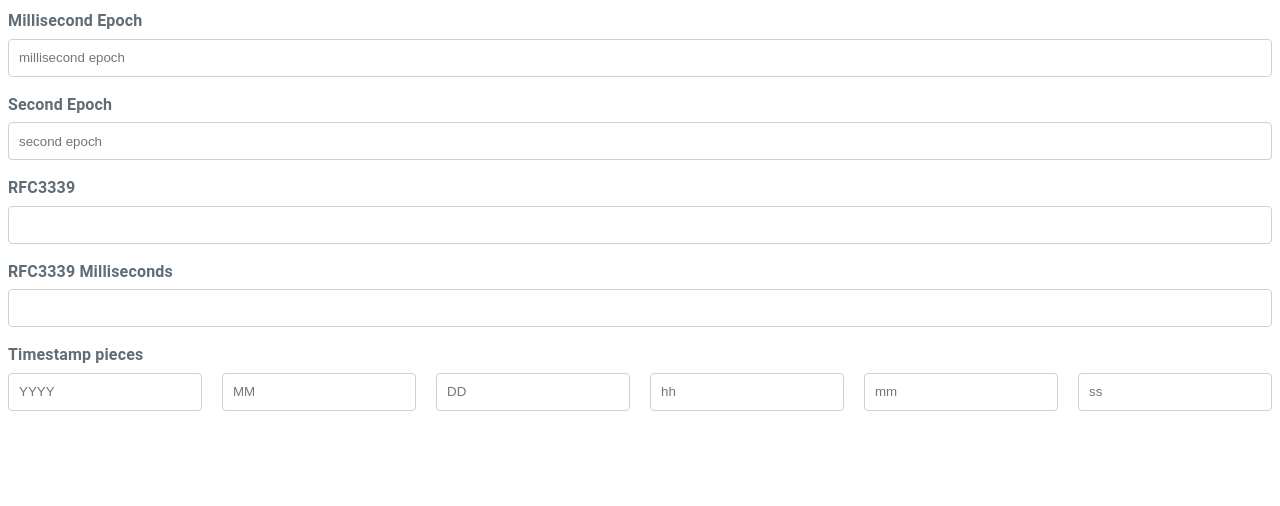
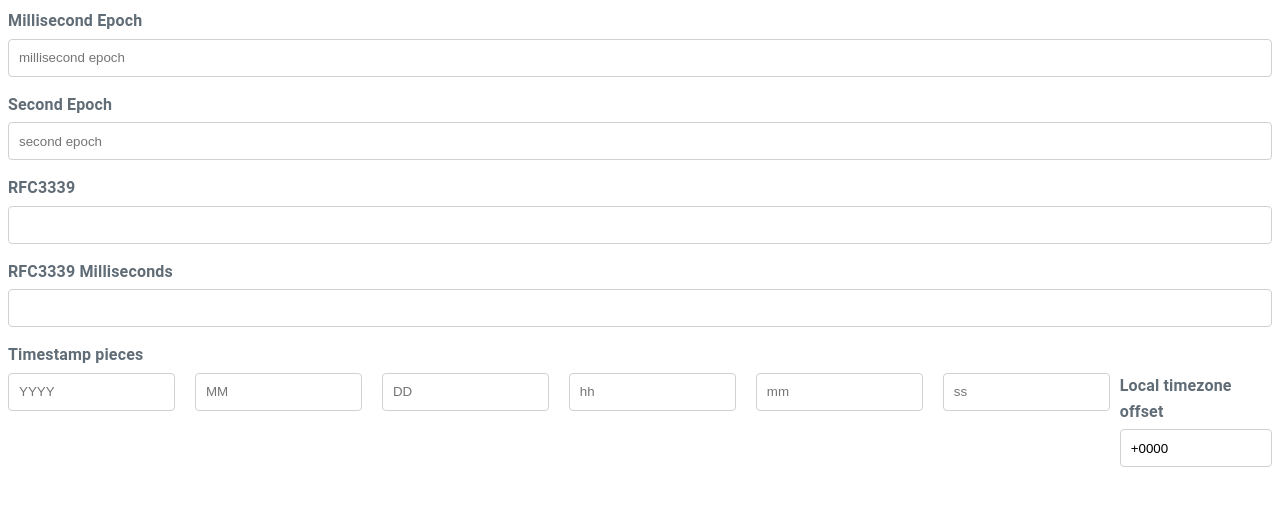
Before and after one commit to ifo/timely, a plain HTML site: page index.html in a window 1280 px wide. Drawn offline with nearby package versions, Linux system fonts and the light colour scheme.

Commit message:
Add local utc offset

```diff
--- a/index.html
+++ b/index.html
@@ -28,6 +28,10 @@
   <div class="row">
     <div class="column">
       <label>RFC3339</label>
+    </div>
+  </div>
+  <div class="row">
+    <div class="column">
       <input type="text" id="rfc3339" />
     </div>
   </div>
@@ -35,6 +39,10 @@
   <div class="row">
     <div class="column">
       <label>RFC3339 Milliseconds</label>
+    </div>
+  </div>
+  <div class="row">
+    <div class="column">
       <input type="text" id="rfc3339milli" />
     </div>
   </div>
@@ -63,6 +71,12 @@
     <div class="column">
       <input type="text" placeholder="ss" id="second" />
     </div>
+
+  <div class="row">
+    <div class="column">
+      <label>Local timezone offset</label>
+      <input type="text" id="timezone" />
+    </div>
   </div>
 
 </body>
@@ -83,7 +97,10 @@
       this.arr = [this.year, this.month, this.day, this.hour, this.minute, this.second];
     }
     , timeElements = [milliEpoch, secondEpoch, rfc3339, rfc3339milli, parts]
+    , timezoneDiv = document.getElementById("timezone")
     ;
+
+  timezoneDiv.value = moment().format("ZZ");
 
   milliEpoch.set = function(time) { this.elem.value = moment(time).valueOf(); };
   secondEpoch.set = function(time) { this.elem.value = moment(time).unix(); };
```
